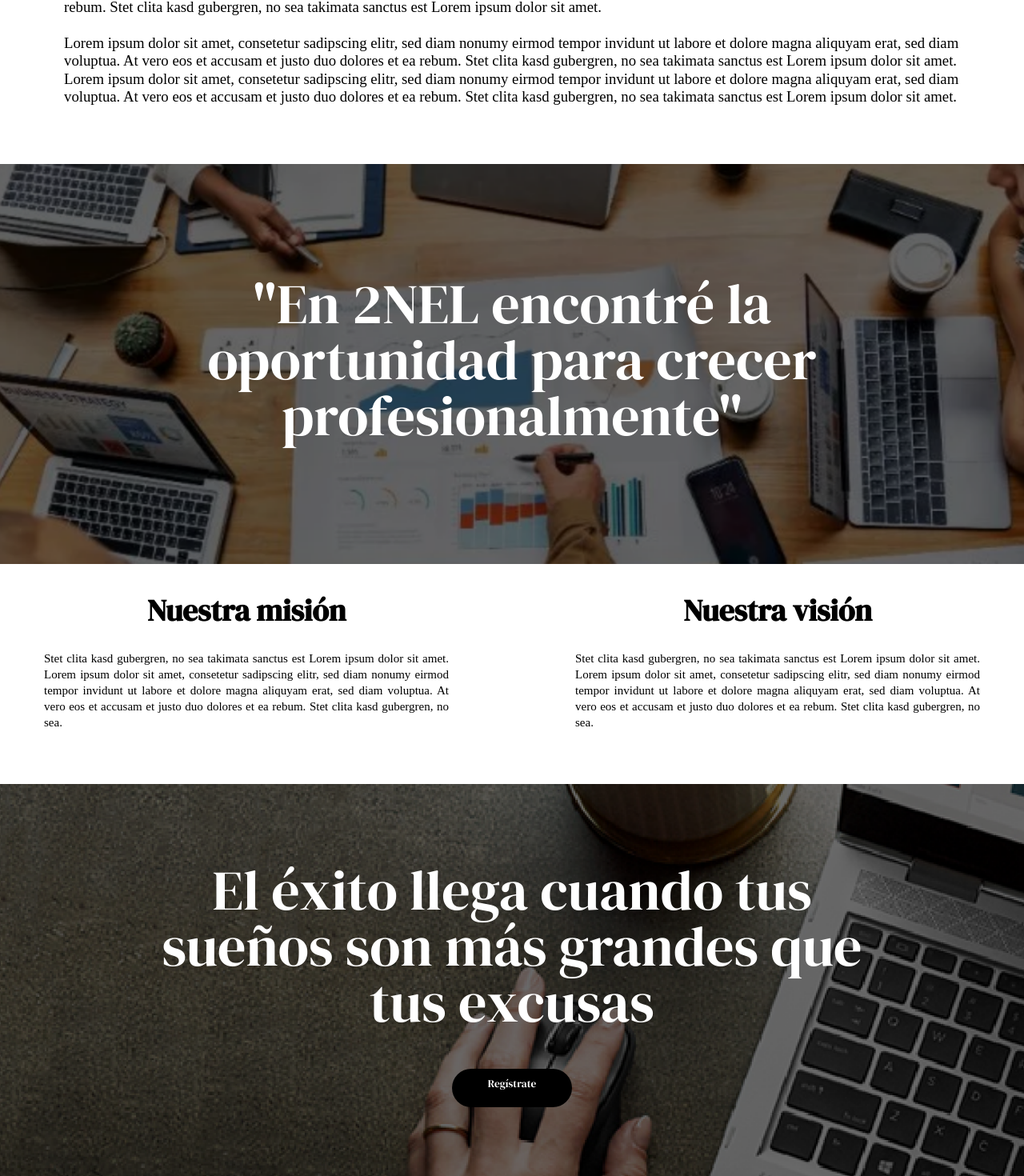
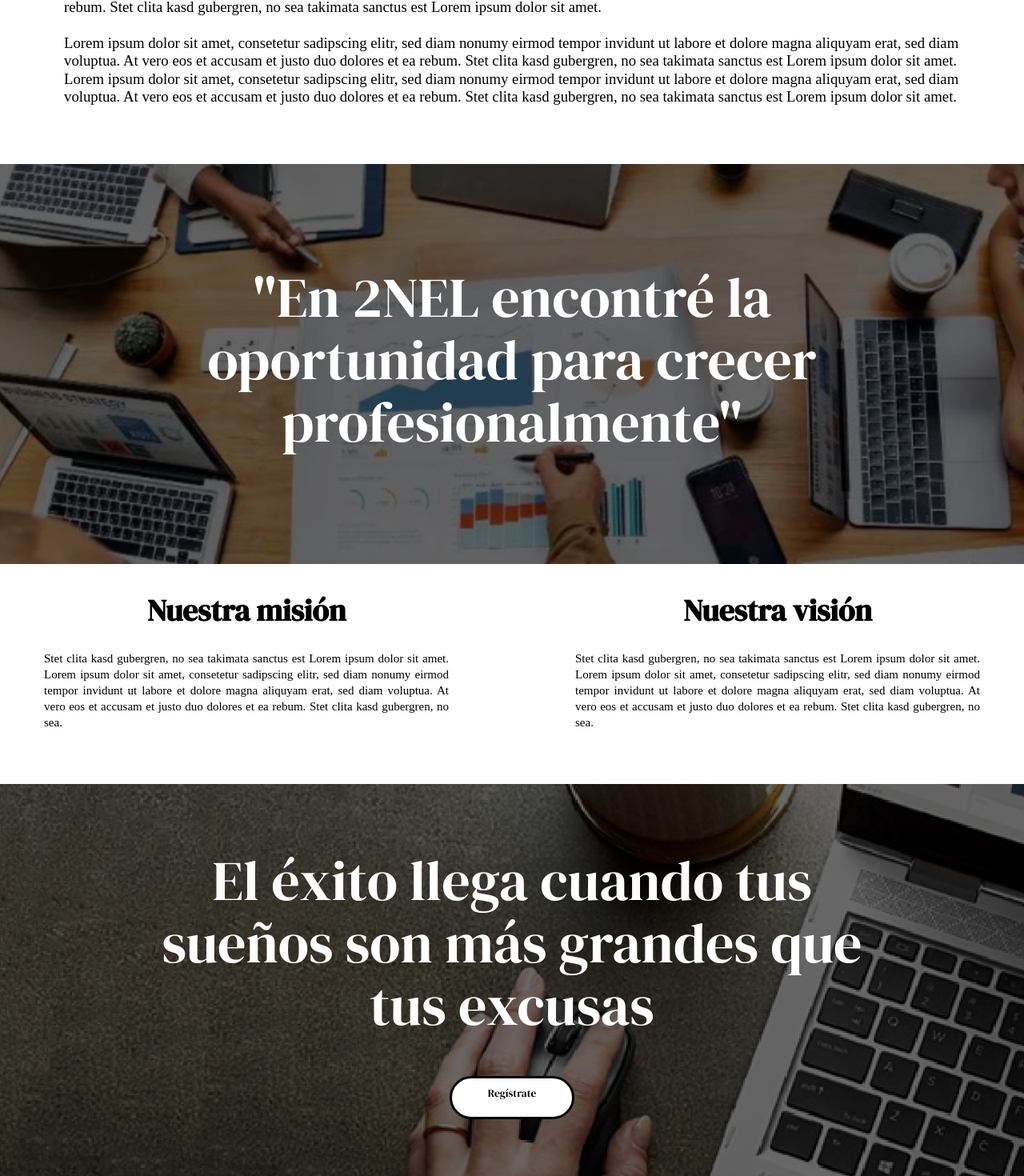
Before and after one commit to JesusRomeroRivera/2NEL-AngularSPA, an Angular app: page /about in a window 1280 px wide. Shown: the part 751-2221 px from the top of the page at 80% size. Built offline with nearby package versions, Linux system fonts and the light colour scheme.

Commit message:
Agregando PxMessage Complete

```diff
--- a/src/app/app.module.ts
+++ b/src/app/app.module.ts
@@ -32,7 +32,7 @@
     AboutComponent,
     PageNotFoundComponent,
     PxButtonComponent,
-    PxMessageComponent
+    PxMessageComponent,
   ],
     imports: [
         BrowserModule,
--- a/src/app/components/PxButton/PxButton.component.ts
+++ b/src/app/components/PxButton/PxButton.component.ts
@@ -9,10 +9,7 @@
     @Input() color: string;
     @Output() customClick: EventEmitter<any> = new EventEmitter();
 
-    buttonColor: "black"
-
     buttonClick() {
         this.customClick.emit();
     }
-
 }
--- a/src/app/components/PxMessage/PxMessage.component.css
+++ b/src/app/components/PxMessage/PxMessage.component.css
@@ -29,10 +29,12 @@
   height: 500px;
   font-family: var(--principal-font);
   font-size: 70px;
+  line-height: 78px;
 }
 @media only screen and (max-width: 1024px) {
   .Message {
     font-size: 54px;
+    line-height: 60px;
   }
   .texto {
     padding: 0 160px;
@@ -41,6 +43,7 @@
 @media only screen and (max-width: 768px) {
   .Message {
     font-size: 42px;
+    line-height: 48px;
   }
   .texto {
     padding: 0 80px;
@@ -52,6 +55,7 @@
 @media only screen and (max-width: 580px) {
   .Message {
     font-size: 30px;
+    line-height: 34px;
   }
   .texto {
     padding: 0 20px;
--- a/src/app/components/PxMessage/PxMessage.component.html
+++ b/src/app/components/PxMessage/PxMessage.component.html
@@ -1,8 +1,9 @@
 <section
   [ngClass]="this.isAny.imageUrl"
-  class="w-screen Message flex flex-col justify-center items-center"
+  style="width: 100vw; display: flex; flex-direction: column; justify-content: center; align-items: center;"
+  class="Message"
 >
-  <p class="texto text-white text-center">
+  <p style="text-align: center; color: white;" class="texto">
     <ng-content></ng-content>
   </p>
   <small
--- a/src/app/components/PxMessage/PxMessage.component.ts
+++ b/src/app/components/PxMessage/PxMessage.component.ts
@@ -13,5 +13,6 @@
 })
 export class PxMessageComponent{
   @Input() isAny : InfoMessage;
+
   buttonColor: "black"
 }
--- a/src/app/pages/about/about.component.html
+++ b/src/app/pages/about/about.component.html
@@ -26,22 +26,8 @@
         ipsum dolor sit amet.
       </p>
     </section>
-    <section
-        style="background: url('../../assets/messageBackground-6.png'); display: flex; flex-direction: column;
-        justify-content: center; align-items: center; width: 100vw;
-            background-size: 1500px auto;
-            background-position: center;
-            height: 500px;
-            font-family: var(--principal-font);
-            font-size: 70px;
-            line-height: 1;"
-    >
-        <p style="color: white; text-align: center;
-        padding: 0 200px;">
-            "En 2NEL encontré la oportunidad para crecer
-            profesionalmente"
-        </p>
-    </section>
+    <px-message [isAny]="noButtonOtherImage">"En 2NEL encontré la oportunidad para crecer
+      profesionalmente"</px-message>
     <section
         style="display: flex; justify-content: space-around; align-items: center; padding: 2.5rem; gap: 8rem; text-align: justify;"
     >
@@ -70,21 +56,6 @@
         </p>
       </div>
     </section>
-    <section
-        style="background: url('../../assets/messageBackground-4.png'); display: flex; flex-direction: column;
-        justify-content: center; align-items: center; width: 100vw;
-            background-size: 1500px auto;
-            background-position: center;
-            height: 500px;
-            font-family: var(--principal-font);
-            font-size: 70px;
-            line-height: 1;"
-    >
-        <p style="color: white; text-align: center;
-        padding: 0 200px;">
-            El éxito llega cuando tus sueños son más grandes que tus
-            excusas
-        </p>
-        <px-button [color]="'black'">Regístrate</px-button>
-    </section>
+    <px-message [isAny]="withButton">El éxito llega cuando tus sueños son más grandes que tus
+      excusas</px-message>
   </div>
--- a/src/app/pages/about/about.component.ts
+++ b/src/app/pages/about/about.component.ts
@@ -19,6 +19,17 @@
     imageUrl: "image5",
   }
 
+  withButton: InfoMessage = {
+    isButton: true,
+    isText: false,
+    imageUrl: "image4",
+  }
+
+  noButtonOtherImage: InfoMessage = {
+    isButton: false,
+    isText: false,
+    imageUrl: "image6",
+  }
   ngOnInit(): void {
   }
 
```
Also changed, not shown: src/app/components/XDs.html (added, +42 -0 lines), src/app/components/PxButton/PxButton.component.html (line endings or trailing spaces).
